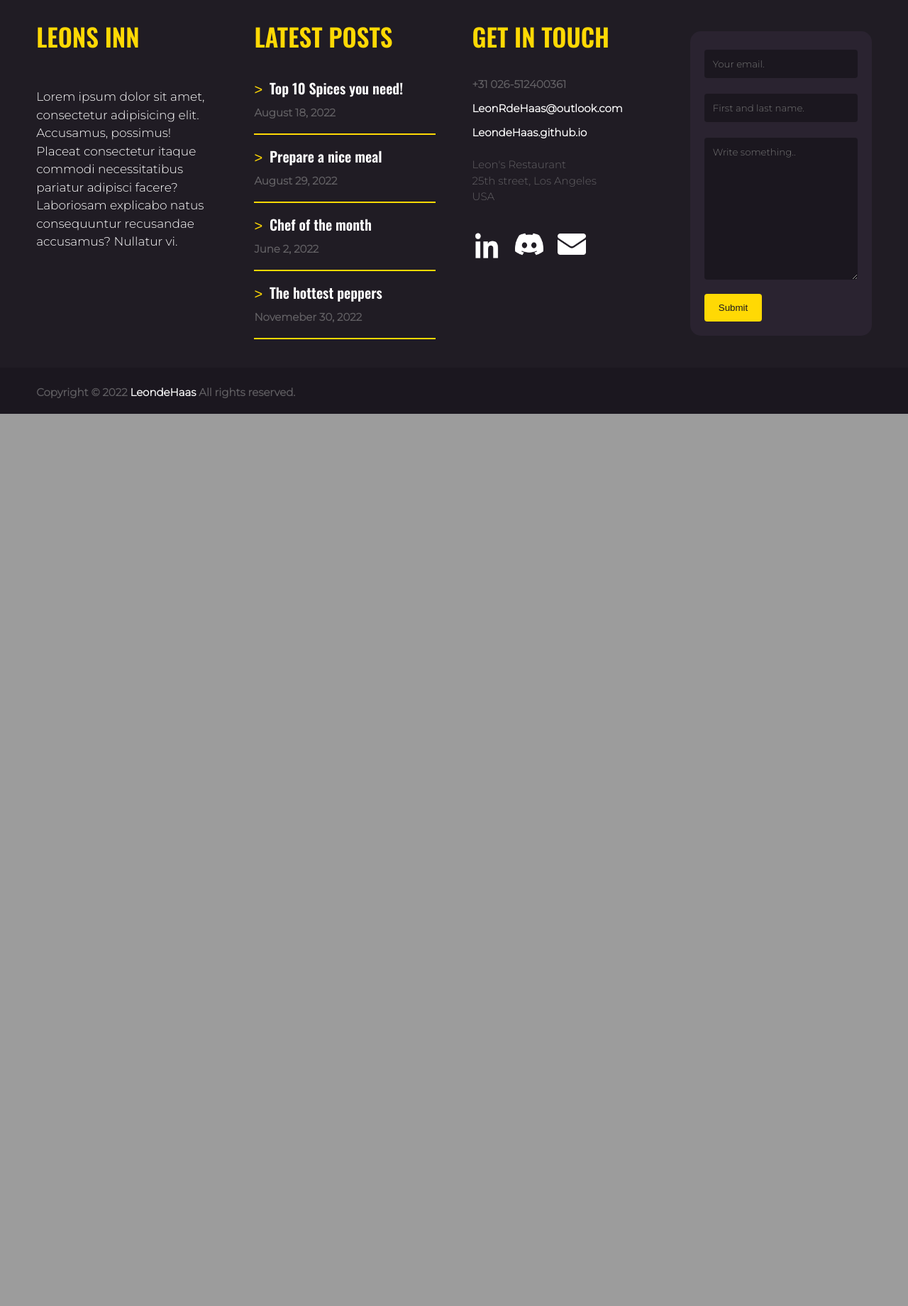
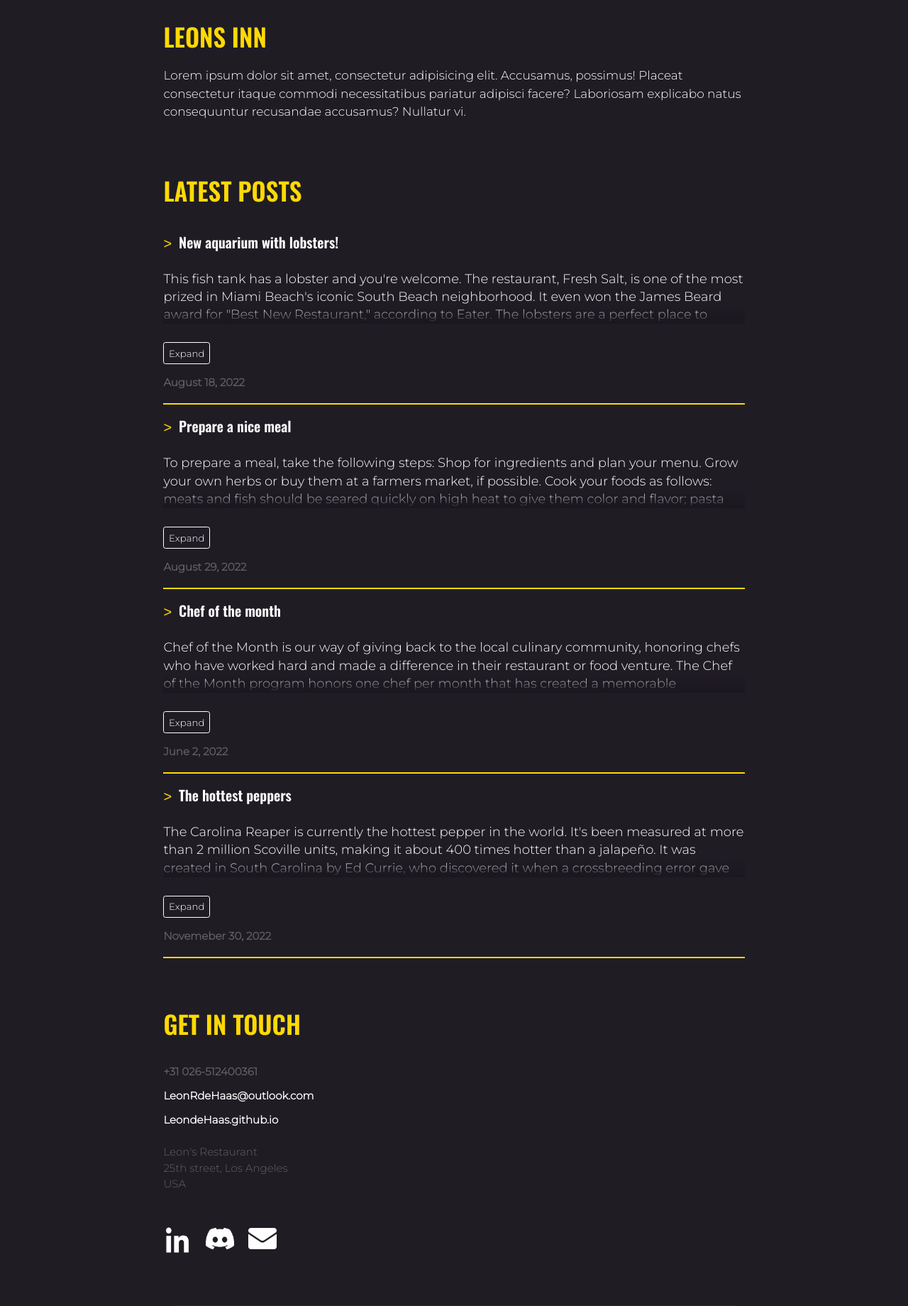
Before and after one commit to LeondeHaas/Restaurant-project, a PHP site: page / in a window 1280 px wide. Shown: the part 2476-4316 px from the top of the page at 71% size. Before the commit the page ends 3059 px from the top, so only its background shows below. Run offline with PHP 8.4, Linux system fonts and the light colour scheme.

Commit message:
changes to paragraph in footer

```diff
--- a/index.html
+++ b/index.html
@@ -91,8 +91,8 @@
             <h1>LATEST POSTS</h1>
              <div class="post-1">
                 <ul>
-                    <li class="checkmarks-1">Top 10 Spices you need!</li>
-                    <p class="cutoff-text">Lorem ipsum dolor sit amet consectetur adipisicing elit. Impedit minima possimus nostrum corrupti doloremque, ullam animi aliquam sed aspernatur ut magnam nulla mollitia nesciunt eum dolore dolores tempore tempora provident? Eius quisquam deleniti porro at. Asperiores iusto quasi quas perspiciatis sint enim in praesentium saepe harum consequatur cupiditate earum libero exercitationem aspernatur officiis laboriosam dolorum sapiente, qui ducimus. Reiciendis impedit odit temporibus. Repellendus, doloremque dicta nobis necessitatibus molestiae architecto reprehenderit sunt alias praesentium. Exercitationem corporis tenetur doloribus repudiandae in est debitis vero fuga. Neque libero ex aspernatur perspiciatis quibusdam harum labore consequuntur voluptas ipsum delectus tenetur, vero molestias adipisci quia.</p>
+                    <li class="checkmarks-1">New aquarium with lobsters!</li>
+                    <p class="cutoff-text">This fish tank has a lobster and you're welcome. The restaurant, Fresh Salt, is one of the most prized in Miami Beach's iconic South Beach neighborhood. It even won the James Beard award for "Best New Restaurant," according to Eater. The lobsters are a perfect place to catch up with friends over some small plates and drinks, or just have a seat to watch the fish swim around their new home. The tank will be open to diners starting in November.<br><br> A new seafood restaurant has opened in Little Italy. The owners wanted to offer their customers the fresh, local fish that they’ve been fishing for years, but they found it difficult to get the lobsters into a tank before they died. After many hours of research and testing, they developed this new aquarium that keeps lobsters alive—and tastes better than ever!</p>
                     <input class="expand-btn" type="checkbox">
                     <h3>August 18, 2022</h3>
                 </ul>
@@ -100,7 +100,7 @@
               <div class="post-1">
                 <ul>
                     <li class="checkmarks-1">Prepare a nice meal</li>
-                    <p class="cutoff-text">Lorem ipsum dolor sit amet consectetur adipisicing elit. Asperiores magnam voluptatum recusandae dignissimos illum laudantium quas, repellendus accusamus dolore? Temporibus recusandae provident repellat ipsam aut, nihil quae rem vel molestiae magnam, voluptate ea aspernatur iusto harum. Ipsa sit eum, voluptatibus ab sapiente expedita soluta eveniet odit nesciunt reiciendis et voluptate assumenda iure repellendus. Ipsa accusamus, magni repellat officiis doloremque omnis ipsum perferendis itaque beatae exercitationem sit, eum quos. Iure, sed facilis dolorem doloremque hic placeat quod numquam in commodi. Aspernatur facilis, eaque, soluta dolorum quam praesentium harum, doloremque vero commodi doloribus assumenda saepe veniam fugit dolorem. Sequi aut et labore?</p>
+                    <p class="cutoff-text">To prepare a meal, take the following steps: Shop for ingredients and plan your menu. Grow your own herbs or buy them at a farmers market, if possible. Cook your foods as follows: meats and fish should be seared quickly on high heat to give them color and flavor; pasta should be boiled in plenty of water until al dente, then drained; root vegetables like carrots should be stirred in plenty of butter or olive oil while they are still hot so they soak up the butter.<br><br> Choose the right ingredients. Always use fresh ingredients for best results. Preparing your meal in a way that allows for each ingredient to contribute its natural flavors is how to create great meals. Seasoning generously, especially at the beginning of cooking, brings out the full flavor.</p>
                     <input class="expand-btn" type="checkbox">
                     <h3>August 29, 2022</h3>
                 </ul>
@@ -108,7 +108,7 @@
               <div class="post-1">
                 <ul>
                     <li class="checkmarks-1">Chef of the month</li>
-                    <p class="cutoff-text">Lorem ipsum dolor sit amet consectetur adipisicing elit. Illum fugiat accusantium deleniti veritatis beatae voluptatem quibusdam! Necessitatibus voluptatem recusandae nihil voluptatibus voluptatum officiis rem cupiditate harum veniam! Itaque tempora assumenda vero temporibus quod magnam explicabo nam dicta error veritatis deserunt obcaecati asperiores quasi ducimus dolore dignissimos ea, voluptas ipsam placeat doloremque enim harum tempore. Dolor, nulla asperiores facilis ad ipsa nostrum mollitia nihil animi tempore quaerat, consequuntur repellendus recusandae voluptate suscipit sequi laudantium odio beatae dolore quos ratione? Neque laborum odit iusto illum dignissimos deleniti assumenda. Ipsa officiis maxime cumque porro, id itaque adipisci soluta aspernatur saepe magnam? Laboriosam, asperiores.</p>
+                    <p class="cutoff-text">Chef of the Month is our way of giving back to the local culinary community, honoring chefs who have worked hard and made a difference in their restaurant or food venture. The Chef of the Month program honors one chef per month that has created a memorable experience for customers and guests alike. We celebrate the passion and dedication it takes to run a successful restaurant with our Chef of the Month program by recognizing those individuals who have succeeded in this difficult task.<br><br> the chef of the month is chosen each month because they are a great member of our team, with an infectious personality that makes all of us happy to be at work. Their hard work and attention to detail in every meal shows their passion for fine dining. They would be the ideal candidate for promotion.</p>
                     <input class="expand-btn" type="checkbox">
                     <h3>June 2, 2022</h3>
                 </ul>
@@ -116,7 +116,7 @@
               <div class="post-1">
                 <ul>
                     <li class="checkmarks-1">The hottest peppers</li>
-                    <p class="cutoff-text">Lorem ipsum dolor sit amet consectetur, adipisicing elit. Voluptatibus minus dignissimos voluptas fugiat possimus maxime aliquam magnam facilis inventore doloribus nihil ut asperiores sint, sequi iste vitae veritatis. Exercitationem facere consequuntur, nobis saepe odit rerum distinctio eligendi? Deserunt pariatur in quae. Fuga, modi omnis! Non eveniet cumque facilis mollitia tempora quod delectus illo dolores inventore voluptatibus illum obcaecati, distinctio nobis ea quisquam minima ut repudiandae blanditiis quae enim rem. Quas impedit officiis rem. Dolorum deleniti maiores dicta facere beatae dolorem perspiciatis dolores blanditiis porro odit. Magni doloremque odit debitis sed fugit totam minus voluptatibus? Eos rerum sint totam itaque iste.</p>
+                    <p class="cutoff-text">The Carolina Reaper is currently the hottest pepper in the world. It's been measured at more than 2 million Scoville units, making it about 400 times hotter than a jalapeño. It was created in South Carolina by Ed Currie, who discovered it when a crossbreeding error gave him a uniquely potent pepper.<br><br> At our restaurant we are constantly trying to find ways to make our menu items be more appealing to the customers. One of the techniques that we use to make sure our customers continue coming back for more is by adding hot peppers to our dishes. The most recent peppers to come in are a little on the spicy side, but you will get used to them quickly. Come try us out today and eat some great food that has new peppers in it!</p>
                     <input class="expand-btn" type="checkbox">
                     <h3>Novemeber 30, 2022</h3>
                 </ul>
--- a/styles/mediaqueries.css
+++ b/styles/mediaqueries.css
@@ -150,7 +150,7 @@
     font-size: 14px;
   }
 }
-@media (max-width: 1000px) {
+@media (max-width: 1500px) {
   .main-footer-container {
     flex-direction: column;
     justify-content: center;
@@ -172,7 +172,7 @@
     margin-left: 18%;
   }
 }
-@media (max-width: 1000px) {
+@media (max-width: 1500px) {
   .main-footer-container .footer-container-1 h1 {
     padding-bottom: 0;
   }
@@ -219,7 +219,7 @@
     max-height: none;
   }
 }
-@media (min-width: 1000px) {
+@media (min-width: 1500px) {
   .main-footer-container .footer-container-2 .post-1 p {
     display: none;
   }
--- a/styles/mediaqueries.scss
+++ b/styles/mediaqueries.scss
@@ -236,7 +236,7 @@
     }
 }
 
-@media (max-width:1000px) {
+@media (max-width:1500px) {
    .main-footer-container {
     flex-direction: column;
     justify-content: center;
@@ -264,7 +264,7 @@
 
 }
 
-@media (max-width:1000px) {
+@media (max-width:1500px) {
     .main-footer-container {
         .footer-container-1 {
             h1 {
@@ -322,7 +322,7 @@
     }
 }
 
-@media (min-width:1000px) {
+@media (min-width:1500px) {
     .main-footer-container {
         .footer-container-2 {
             .post-1 {
--- a/styles/styles.css
+++ b/styles/styles.css
@@ -324,6 +324,7 @@ input[type=submit] {
   border-radius: 15px;
   background-color: #2a2330;
   padding: 20px;
+  width: 100%;
 }
 
 label {
--- a/styles/styles.scss
+++ b/styles/styles.scss
@@ -389,29 +389,11 @@ input[type=submit] {
   cursor: pointer;
 }
 
-// label:has(+ input:valid) {
-//     color: greenyellow;
-// }
-
-// label:has(+ input:valid)::before {
-//     content: "✔";
-//     margin-right: .25em;
-// }
-
-// label:has(+ input:invalid) {
-//     color: red;
-// }
-
-
-// label:has(+ input:invalid)::before {
-//     content: "✖";
-//     margin-right: .25em;
-// }
-
 .container {
   border-radius: 15px;
   background-color: #2a2330;
   padding: 20px;
+  width: 100%;
 } label {
     font-family: 'Montserrat', sans-serif;
        font-family: 'Oswald', sans-serif;
```
Also changed, not shown: 1 other file.
